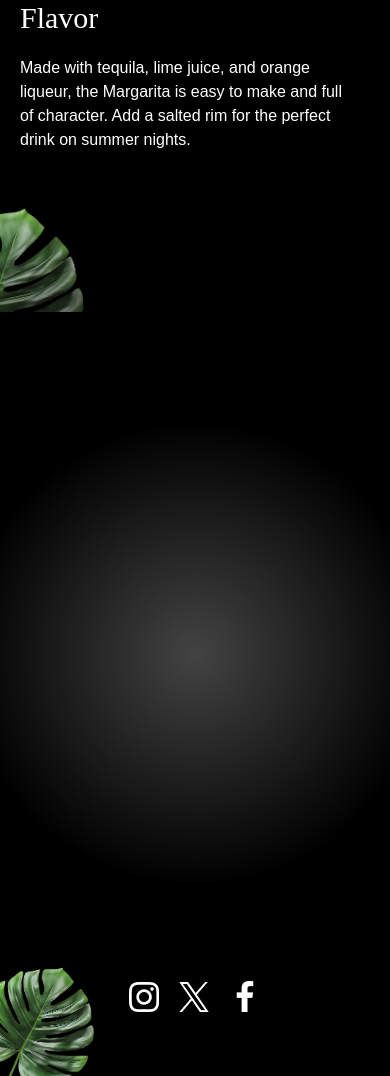
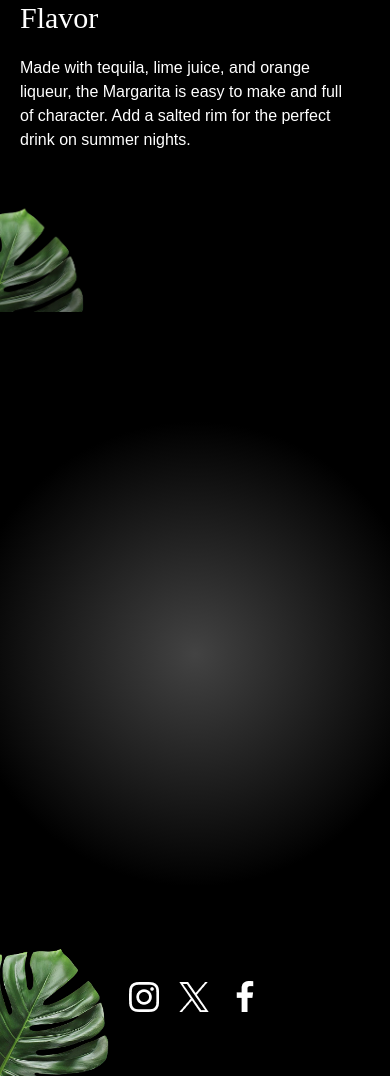
Before and after one commit to sajidhasandipto/mojito-cocktail-gsap, a React (Vite) app: page / in a window 390 px wide. Shown: the part 6723-7799 px from the top of the page. Built offline with nearby package versions, Linux system fonts and the light colour scheme; a web font is replaced by a local one.

Commit message:
feat(Menu): enhance leaf elements with scaling effect

```diff
--- a/src/index.css
+++ b/src/index.css
@@ -370,11 +370,11 @@ body {
         @apply relative md:mt-20 mt-0 px-4 text-center w-full overflow-hidden radial-gradient;
 
         #f-left-leaf {
-            @apply absolute bottom-0 left-0 pointer-events-none lg:w-fit w-1/3;
+            @apply absolute scale-150 bottom-0 left-0 pointer-events-none lg:w-fit w-1/3;
         }
 
         #f-right-leaf {
-            @apply absolute top-0 right-0 pointer-events-none hidden lg:block;
+            @apply absolute scale-150 top-0 right-0 pointer-events-none hidden lg:block;
         }
 
         .content {
```
